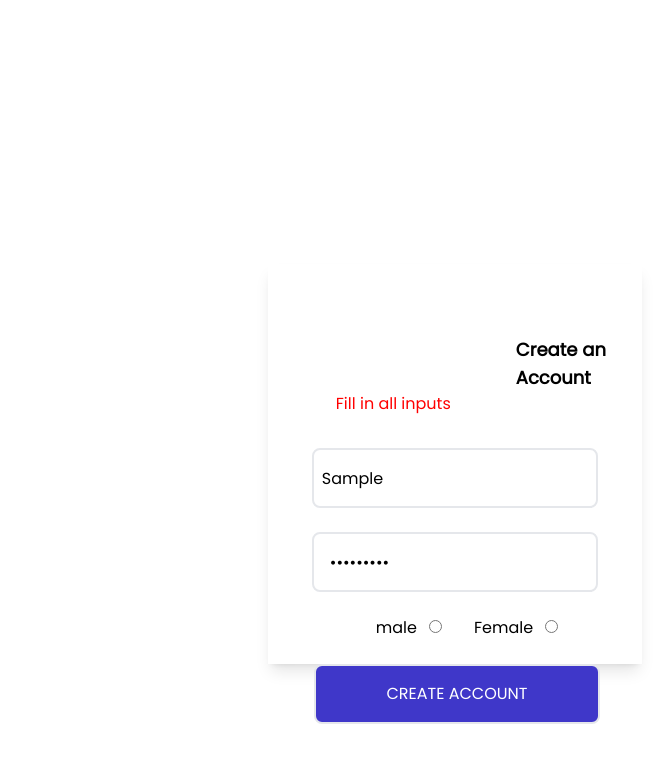
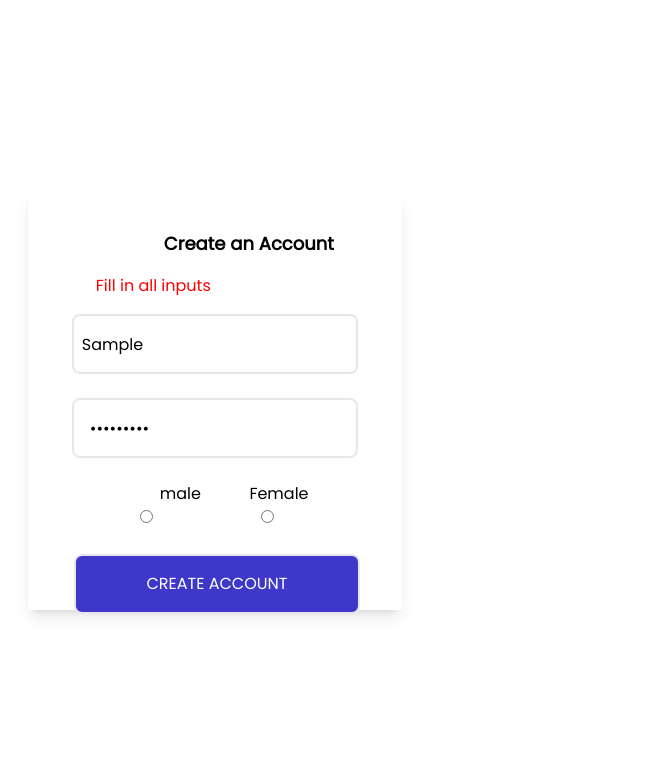
Before and after one commit to divinegodwin/GhostGram, a Next.js app: page /Account in a window 1280 px wide. Both pictures are taken after typing "Sample", "Sample123" into the empty fields and a click on the button "CREATE ACCOUNT". Shown: the top 762 px of the page, without its empty margins (425-1094 px from the left). Built offline with nearby package versions, Linux system fonts and the light colour scheme; no server answers.

Commit message:
css change

```diff
--- a/app/Account/page.jsx
+++ b/app/Account/page.jsx
@@ -61,7 +61,7 @@ const Account = () => {
     <div className= "grid place-items-center px-4 py-4 min-h-[100vh]">
       <form
         onSubmit={handleCreateAccount}
-        className=" auth-form w-full max-w-[500px] py-10 h-[400px] gap-6 shadow-lg sm:px-8 "
+        className=" auth-form w-full max-w-[500px] py-10 h-[420px] gap-6 shadow-lg sm:px-8 "
       >
         <div className="account-heading  pl-[5.5rem]  font-bold text-lg">
           Create an Account
@@ -69,10 +69,10 @@ const Account = () => {
         {/* rendering error state if there is any*/}
         {error && (
           <div>
-            <p className="text-[red] pl-9">{error}</p>
+            <p className="text-[red] pt-4 pl-9">{error}</p>
           </div>
         )}
-        <div className=" inputs-account-container flex flex-col gap-6 pt-8 px-3">
+        <div className=" inputs-account-container flex flex-col gap-6 pt-4 px-3">
           <input
             onChange={(e) => setUsername(e.target.value)}
             className="w-full h-[60px] p-2 border-2 rounded-lg outline-[#3f37c9]"
@@ -99,7 +99,7 @@ const Account = () => {
        </input>
     */}
 
-          <div className="flex flex-row gap-8 px-8">
+          <div className="radios flex flex-row gap-8 px-8">
             <div>
               <label className="ml-[2rem]">male</label>
               <input
--- a/app/Footer.jsx
+++ b/app/Footer.jsx
@@ -4,7 +4,7 @@ import Link from "next/link";
 const Footer = () => {
   return (
     <div>
-      <div className="footer flex flex-row gap-12 pl-16 pt-3 py-1 w-full h-[50px] bg-[#3f37c9] text-white">
+      <div className="footer flex flex-row gap-12 pl-16 pt-3  w-full h-[50px] bg-[#3f37c9] text-white">
         <div>
           <Link href="https://www.facebook.com/divine.godwin.54922?mibextid=LQQJ4d">
             <svg
--- a/app/globals.css
+++ b/app/globals.css
@@ -243,8 +243,8 @@
     }
     .auth-form{
         width: 30%;
-        margin-top: 8rem;
-        margin-left: 30rem;
+
+
     }
 
     .auth-login-form{
@@ -252,18 +252,20 @@
         margin-top: 8rem;
         margin-left: 25rem;
     }
+    .account-heading{
+        margin-left: 1rem;
+    }
+    .create-account{
+        margin-left: 3.5rem;
+    }
+    .radios{
+        padding-left: 3.5rem;
+    }
     .inputs-container{
         margin-left: 7rem;
     }
     .inputs-login-container{
         margin-left: 7rem;
-    }
-    .account-heading{
-        margin-top: 2rem;
-        margin-left: 8rem;
-    }
-    .create-account{
-        margin-left: 3.5rem;
     }
     .login-heading{
         margin-left:11rem;
```
